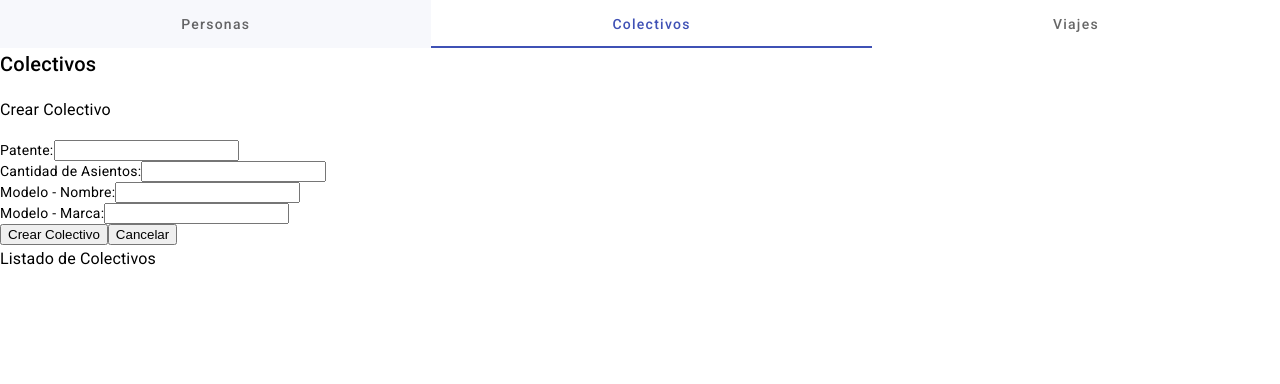
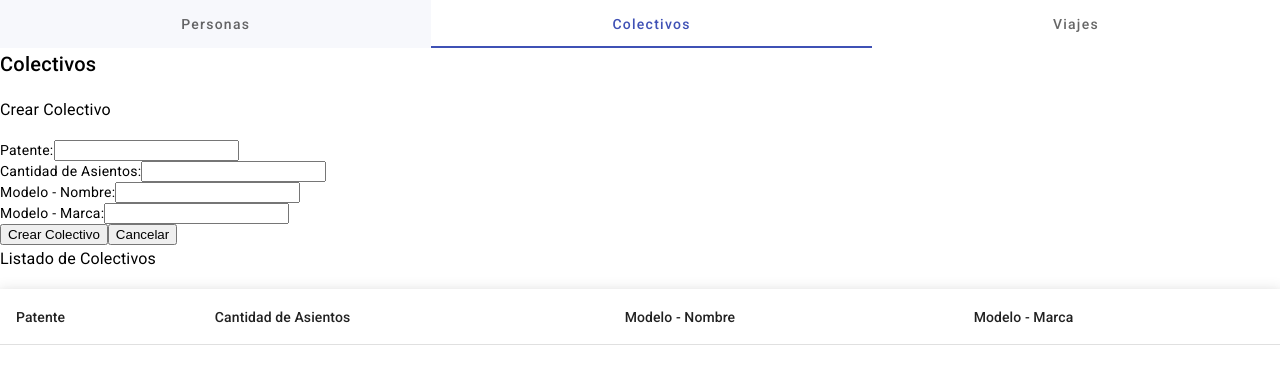
Before and after one commit to spigardi/tp-final, an Angular app: page / in a window 1280 px wide. Both pictures are taken after a click on the tab "Colectivos". Shown: the top 384 px of the page. Built offline with nearby package versions, Linux system fonts and the light colour scheme.

Commit message:
tabla funcionando en colectivos

```diff
--- a/src/app/colectivos/colectivos.component.html
+++ b/src/app/colectivos/colectivos.component.html
@@ -19,10 +19,32 @@
 </div>
 
 <h3>Listado de Colectivos</h3>
-<ul>
-  <li *ngFor="let colectivo of colectivos">
-    <strong>Patente:</strong> {{ colectivo.patente }},
-    <strong>Cantidad de Asientos:</strong> {{ colectivo.cantidadAsientos }},
-    <strong>Modelo:</strong> {{ colectivo.modelo.nombre }} ({{ colectivo.modelo.marca }})
-  </li>
-</ul>
+<table mat-table [dataSource]="colectivos" class="mat-elevation-z8">
+  <!-- Columna Patente -->
+  <ng-container matColumnDef="patente">
+    <th mat-header-cell *matHeaderCellDef> Patente </th>
+    <td mat-cell *matCellDef="let colectivo"> {{ colectivo.patente }} </td>
+  </ng-container>
+
+  <!-- Columna Cantidad de Asientos -->
+  <ng-container matColumnDef="cantidadAsientos">
+    <th mat-header-cell *matHeaderCellDef> Cantidad de Asientos </th>
+    <td mat-cell *matCellDef="let colectivo"> {{ colectivo.cantidadAsientos }} </td>
+  </ng-container>
+
+  <!-- Columna Modelo - Nombre -->
+  <ng-container matColumnDef="modeloNombre">
+    <th mat-header-cell *matHeaderCellDef> Modelo - Nombre </th>
+    <td mat-cell *matCellDef="let colectivo"> {{ colectivo.modelo.nombre }} </td>
+  </ng-container>
+
+  <!-- Columna Modelo - Marca -->
+  <ng-container matColumnDef="modeloMarca">
+    <th mat-header-cell *matHeaderCellDef> Modelo - Marca </th>
+    <td mat-cell *matCellDef="let colectivo"> {{ colectivo.modelo.marca }} </td>
+  </ng-container>
+
+  <!-- Definición de las columnas de la tabla -->
+  <tr mat-header-row *matHeaderRowDef="['patente', 'cantidadAsientos', 'modeloNombre', 'modeloMarca']"></tr>
+  <tr mat-row *matRowDef="let row; columns: ['patente', 'cantidadAsientos', 'modeloNombre', 'modeloMarca']"></tr>
+</table>
--- a/src/app/colectivos/colectivos.component.ts
+++ b/src/app/colectivos/colectivos.component.ts
@@ -1,40 +1,6 @@
 import { Component } from '@angular/core';
-
-@Component({
-  selector: 'app-colectivos',
-  templateUrl: './colectivos.component.html',
-  styleUrls: ['./colectivos.component.css']
-})
-export class ColectivosComponent {
-  colectivos: Colectivo[] = [];
-  nuevoColectivo: Colectivo = {
-    patente: '',
-    cantidadAsientos: null,
-    modelo: {
-      nombre: '',
-      marca: ''
-    }
-  };
-
-  crearColectivo() {
-    // Agregar lógica para guardar el nuevo colectivo en la lista de colectivos
-    this.colectivos.push(this.nuevoColectivo);
-
-    // Reiniciar el objeto nuevoColectivo para permitir la creación de nuevos colectivos
-    this.reiniciarNuevoColectivo();
-  }
-
-  reiniciarNuevoColectivo() {
-    this.nuevoColectivo = {
-      patente: '',
-      cantidadAsientos:null,
-      modelo: {
-        nombre: '',
-        marca: ''
-      }
-    };
-  }
-}
+import { MatTableDataSource } from '@angular/material/table';
+import { BehaviorSubject } from 'rxjs';
 
 interface Colectivo {
   patente: string;
@@ -46,3 +12,56 @@ interface ModeloColectivo {
   nombre: string;
   marca: string;
 }
+
+@Component({
+  selector: 'app-colectivos',
+  templateUrl: './colectivos.component.html',
+  styleUrls: ['./colectivos.component.css']
+})
+export class ColectivosComponent {
+  colectivos: BehaviorSubject<Colectivo[]> = new BehaviorSubject<Colectivo[]>([]);
+  nuevoColectivo: Colectivo = {
+    patente: '',
+    cantidadAsientos: null,
+    modelo: {
+      nombre: '',
+      marca: ''
+    }
+  };
+  dataSource: MatTableDataSource<Colectivo>;
+
+  displayedColumns: string[] = ['patente', 'cantidadAsientos', 'modeloNombre', 'modeloMarca'];
+
+  constructor() {
+    this.dataSource = new MatTableDataSource<Colectivo>([]);
+    this.colectivos.subscribe(data => {
+      this.dataSource.data = data;
+    });
+  }
+
+  crearColectivo() {
+    const colectivo: Colectivo = {
+      patente: this.nuevoColectivo.patente,
+      cantidadAsientos: this.nuevoColectivo.cantidadAsientos,
+      modelo: {
+        nombre: this.nuevoColectivo.modelo.nombre,
+        marca: this.nuevoColectivo.modelo.marca
+      }
+    };
+    const colectivosActuales = this.colectivos.getValue();
+    colectivosActuales.push(colectivo);
+    this.colectivos.next(colectivosActuales);
+    this.reiniciarNuevoColectivo();
+  }
+
+  reiniciarNuevoColectivo() {
+    this.nuevoColectivo = {
+      patente: '',
+      cantidadAsientos: null,
+      modelo: {
+        nombre: '',
+        marca: ''
+      }
+    };
+  }
+}
```
